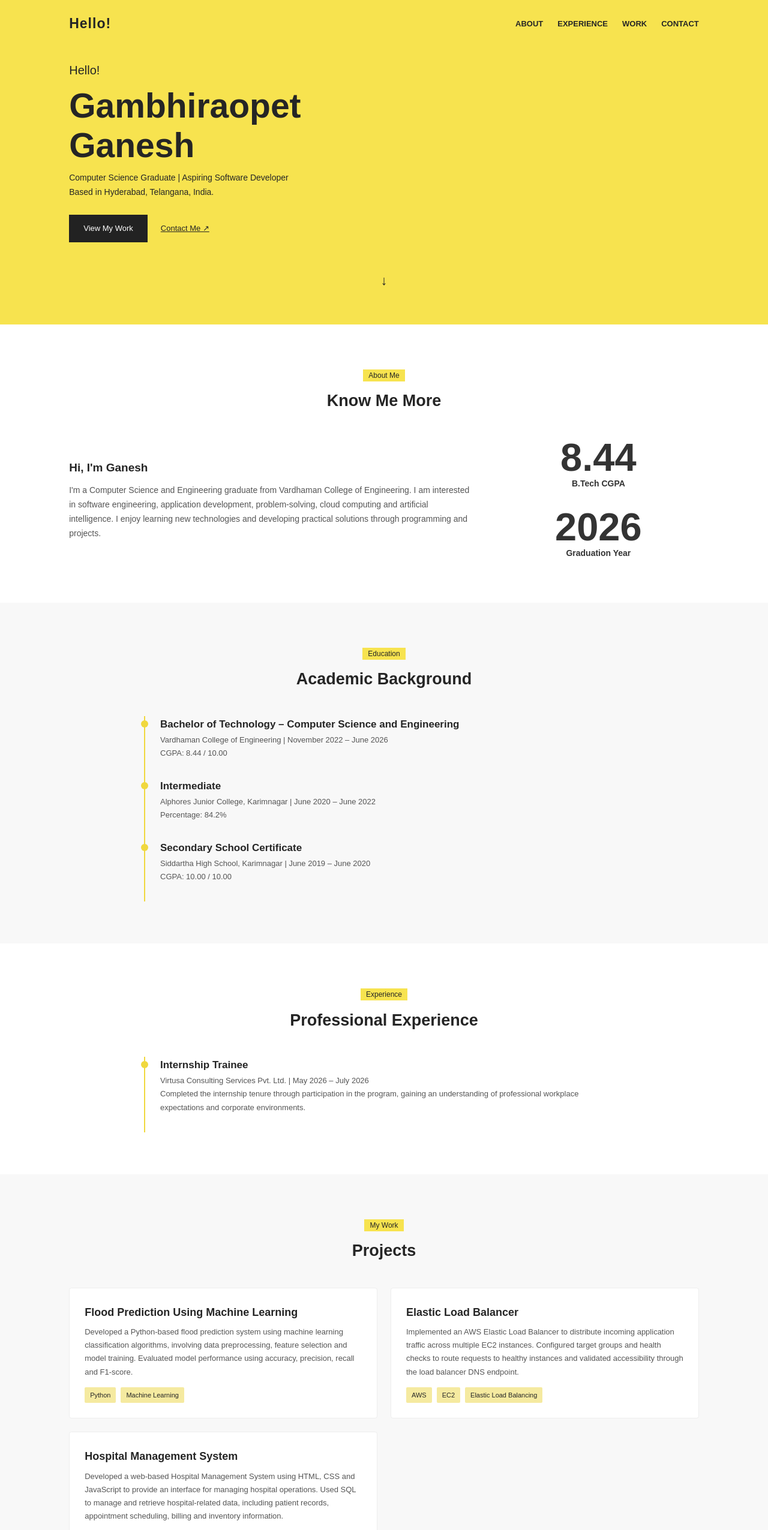
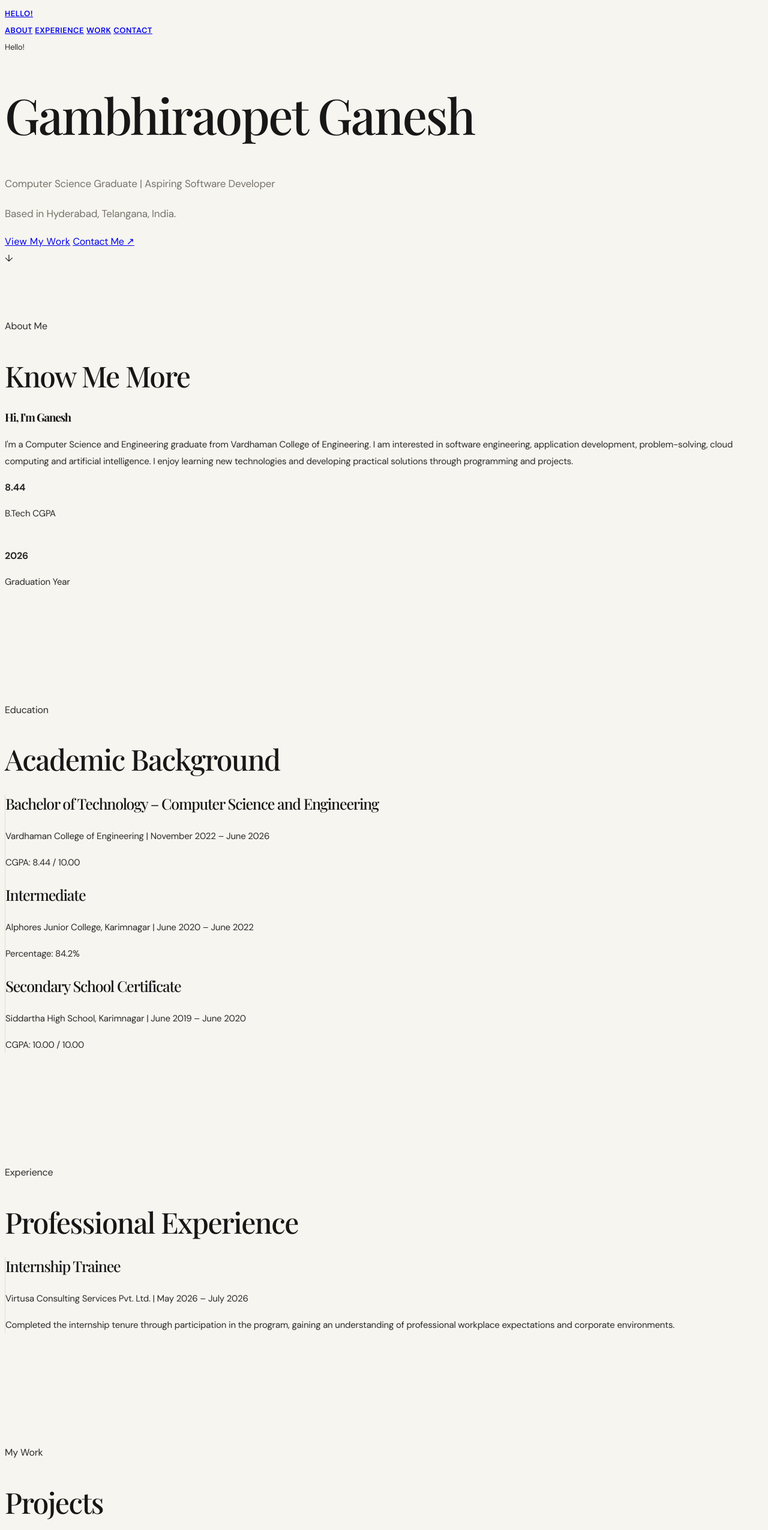
Before and after one commit to Gani2324/gani2324.github.io, a plain HTML site: page index.html in a window 1280 px wide. Shown: the top 2551 px of the page at 60% size. Drawn offline with nearby package versions, Linux system fonts and the light colour scheme.

Commit message:
Revamp CSS for classic portfolio styling
Refactor CSS styles for a classic editorial portfolio layout, improving typography, color variables, and responsive design.

```diff
--- a/index.html
+++ b/index.html
@@ -10,128 +10,142 @@
 
 <style>
 
-/* GENERAL STYLING */
-* {
-    margin: 0;
-    padding: 0;
-    box-sizing: border-box;
-    scroll-behavior: smooth;
+
+/* =========================================
+   CLASSIC EDITORIAL PORTFOLIO STYLING
+   ========================================= */
+
+@import url('https://fonts.googleapis.com/css2?family=DM+Sans:wght@400;500;600;700&family=Playfair+Display:wght@400;500;600;700&display=swap');
+
+:root {
+    --classic-bg: #f7f5ef;
+    --classic-dark: #171717;
+    --classic-text: #292929;
+    --classic-muted: #77736b;
+    --classic-accent: #d6ad38;
+    --classic-line: #dedbd2;
 }
 
+/* Overall typography */
 body {
-    font-family: Arial, Helvetica, sans-serif;
-    color: #252525;
-    line-height: 1.7;
-    overflow-x: hidden;
+    font-family: 'DM Sans', sans-serif;
+    background: var(--classic-bg);
+    color: var(--classic-text);
+    letter-spacing: -0.2px;
+    line-height: 1.75;
 }
 
-a {
-    text-decoration: none;
-    color: inherit;
+/* Main headings */
+h1,
+h2,
+h3 {
+    font-family: 'Playfair Display', serif;
+    color: var(--classic-dark);
+    letter-spacing: -1.2px;
+    line-height: 1.2;
 }
 
-.container {
-    width: 82%;
-    max-width: 1100px;
-    margin: auto;
-}
-
-/* HEADER */
-header {
-    position: absolute;
-    top: 0;
-    width: 100%;
-    padding: 20px 0;
-    z-index: 5;
-}
-
-nav {
-    display: flex;
-    justify-content: space-between;
-    align-items: center;
-}
-
-.logo {
-    font-size: 23px;
-    font-weight: 800;
-    letter-spacing: 1px;
-}
-
-.navlinks {
-    display: flex;
-    gap: 24px;
-    font-size: 13px;
-    font-weight: 600;
-}
-
-.navlinks a:hover {
-    color: #777;
-}
-
-/* HERO SECTION */
-.hero {
-    background: #f7e34f;
-    min-height: 500px;
-    display: flex;
-    align-items: center;
-    padding: 100px 0 55px;
-}
-
-.hero-content {
-    display: grid;
-    grid-template-columns: 1.5fr 1fr;
-    align-items: center;
-    gap: 45px;
-}
-
-.hero small {
-    font-size: 20px;
-}
-
+/* Hero title */
 .hero h1 {
-    font-size: clamp(38px, 6vw, 57px);
-    line-height: 1.15;
-    margin: 10px 0;
-    font-weight: 800;
+    font-size: clamp(46px, 7vw, 82px);
+    font-weight: 500;
+    letter-spacing: -2.5px;
+    line-height: 1.08;
 }
 
 .hero p {
-    font-size: 14px;
+    font-size: 17px;
+    color: var(--classic-muted);
+    line-height: 1.9;
 }
 
-.actions {
-    display: flex;
-    gap: 22px;
-    align-items: center;
-    margin-top: 25px;
-    font-size: 13px;
+/* Section headings */
+section h2 {
+    font-size: clamp(34px, 4vw, 48px);
+    font-weight: 500;
+    margin-bottom: 30px;
+    letter-spacing: -1.5px;
 }
 
-.btn {
-    background: #222;
-    color: white;
-    padding: 12px 24px;
-    display: inline-block;
+/* Section spacing */
+section {
+    padding-top: 85px;
+    padding-bottom: 85px;
 }
 
-.btn:hover {
-    background: #444;
+/* Paragraphs */
+p {
+    font-size: 15px;
+    line-height: 1.9;
+    color: var(--classic-text);
 }
 
-/* CIRCULAR PROFILE PHOTO */
+/* Navigation */
+nav a {
+    font-family: 'DM Sans', sans-serif;
+    font-size: 13px;
+    font-weight: 600;
+    letter-spacing: 0.5px;
+    text-transform: uppercase;
+    transition: color 0.3s ease;
+}
+
+nav a:hover {
+    color: var(--classic-accent);
+}
+
+/* Project cards */
+.cards > *,
+.card {
+    background: transparent;
+    border: 1px solid var(--classic-line);
+    border-radius: 3px;
+    padding: 30px;
+    transition: transform 0.35s ease, border-color 0.35s ease;
+}
+
+.cards > *:hover,
+.card:hover {
+    transform: translateY(-5px);
+    border-color: var(--classic-accent);
+}
+
+.cards h3,
+.card h3 {
+    font-family: 'Playfair Display', serif;
+    font-size: 25px;
+    font-weight: 500;
+}
+
+/* Skills */
+.skills span,
+.skills li {
+    font-size: 13px;
+    letter-spacing: 0.4px;
+}
+
+/* Timeline and experience */
+.timeline {
+    border-left: 1px solid var(--classic-line);
+}
+
+.timeline h3 {
+    font-size: 25px;
+    font-weight: 500;
+}
+
+/* Certifications */
+.cert-list > *,
+.cert-list li {
+    border-bottom: 1px solid var(--classic-line);
+    padding: 15px 0;
+}
+
+/* Profile photo */
 .profile {
-    width: 260px;
-    height: 260px;
-    border: 7px solid white;
-    border-radius: 50%;
-    background: #333;
-    display: flex;
-    align-items: center;
-    justify-content: center;
-    margin: auto;
-    box-shadow: 0 8px 22px #0002;
     overflow: hidden;
-    flex-shrink: 0;
+    border: 5px solid white;
+    box-shadow: 0 12px 35px rgba(0, 0, 0, 0.10);
 }
 
 .profile img {
@@ -139,235 +153,56 @@ nav {
     height: 100%;
     object-fit: cover;
     object-position: center 30%;
-    border-radius: 50%;
     display: block;
 }
 
-.down {
-    text-align: center;
-    margin-top: 45px;
-    font-size: 22px;
+/* Buttons and links */
+button,
+.btn,
+a.button {
+    transition: all 0.3s ease;
+    letter-spacing: 0.4px;
 }
 
-/* COMMON SECTIONS */
-section {
-    padding: 70px 0;
+button:hover,
+.btn:hover,
+a.button:hover {
+    transform: translateY(-2px);
 }
 
-.section-head {
-    text-align: center;
-    margin-bottom: 38px;
+/* Dividers */
+hr {
+    border: none;
+    border-top: 1px solid var(--classic-line);
 }
 
-.section-head span {
-    background: #f7e34f;
-    padding: 3px 9px;
-    font-size: 12px;
+/* Footer */
+footer {
+    border-top: 1px solid var(--classic-line);
+    color: var(--classic-muted);
+    font-size: 13px;
+    letter-spacing: 0.5px;
 }
 
-.section-head h2 {
-    font-size: 27px;
-    margin-top: 8px;
-}
-
-.light {
-    background: #f8f8f8;
-}
-
-/* ABOUT SECTION */
-.about-grid {
-    display: grid;
-    grid-template-columns: 2fr 1fr;
-    gap: 45px;
-    align-items: center;
-}
-
-.about-grid h3 {
-    font-size: 19px;
-    margin-bottom: 10px;
-}
-
-.about-grid p {
-    font-size: 14px;
-    color: #555;
-}
-
-.stat {
-    text-align: center;
-}
-
-.stat strong {
-    font-size: 65px;
-    line-height: 1;
-    color: #333;
-}
-
-.stat p {
-    font-weight: bold;
-    color: #333;
-}
-
-/* EDUCATION AND EXPERIENCE */
-.timeline {
-    max-width: 800px;
-    margin: auto;
-}
-
-.timeline-item {
-    border-left: 2px solid #f0d83e;
-    padding: 0 0 30px 25px;
-    position: relative;
-}
-
-.timeline-item:before {
-    content: "";
-    position: absolute;
-    left: -7px;
-    top: 7px;
-    width: 12px;
-    height: 12px;
-    background: #f0d83e;
-    border-radius: 50%;
-}
-
-.timeline-item h3 {
-    font-size: 17px;
-}
-
-.timeline-item p {
-    font-size: 13px;
-    color: #555;
-}
-
-/* PROJECT CARDS */
-.cards {
-    display: grid;
-    grid-template-columns: repeat(2, 1fr);
-    gap: 22px;
-}
-
-.card {
-    padding: 25px;
-    background: white;
-    border: 1px solid #eee;
-    border-radius: 4px;
-}
-
-.card h3 {
-    font-size: 18px;
-    margin-bottom: 7px;
-}
-
-.card p {
-    font-size: 13px;
-    color: #555;
-}
-
-.tags {
-    display: flex;
-    flex-wrap: wrap;
-    gap: 8px;
-    margin-top: 14px;
-}
-
-.tags span {
-    font-size: 11px;
-    background: #f5eaa0;
-    padding: 4px 9px;
-    border-radius: 2px;
-}
-
-/* TECHNICAL SKILLS */
-.skills {
-    display: flex;
-    flex-wrap: wrap;
-    justify-content: center;
-    gap: 12px;
-}
-
-.skills span {
-    border: 1px solid #ddd;
-    padding: 9px 17px;
-    font-size: 13px;
-    background: white;
-}
-
-/* CERTIFICATIONS */
-.cert-list {
-    max-width: 800px;
-    margin: auto;
-    columns: 2;
-    column-gap: 40px;
-}
-
-.cert-list li {
-    font-size: 13px;
-    margin: 0 0 12px 18px;
-    break-inside: avoid;
-}
-
-/* CONTACT */
-.contact {
-    text-align: center;
-}
-
-.contact p {
-    margin: 8px 0;
-    color: #555;
-    font-size: 14px;
-}
-
-/* FOOTER */
-footer {
-    background: #222;
-    color: white;
-    text-align: center;
-    padding: 22px;
-    font-size: 12px;
-}
-
-/* MOBILE RESPONSIVE */
-@media (max-width: 700px) {
-
-    .container {
-        width: 90%;
+/* Mobile typography */
+@media (max-width: 768px) {
+    section {
+        padding-top: 60px;
+        padding-bottom: 60px;
     }
 
-    .navlinks {
-        gap: 10px;
-        font-size: 10px;
+    .hero h1 {
+        font-size: 43px;
+        letter-spacing: -1.5px;
     }
 
-    .hero-content {
-        grid-template-columns: 1fr;
-        text-align: center;
-        gap: 30px;
+    section h2 {
+        font-size: 34px;
     }
 
-    .profile {
-        width: 190px;
-        height: 190px;
-    }
-
-    .actions {
-        justify-content: center;
-    }
-
-    .about-grid {
-        grid-template-columns: 1fr;
-        text-align: center;
-    }
-
-    .cards {
-        grid-template-columns: 1fr;
-    }
-
-    .cert-list {
-        columns: 1;
-    }
-
-    section {
-        padding: 55px 0;
+    .cards > *,
+    .card {
+        padding: 22px;
     }
 }
 
```
